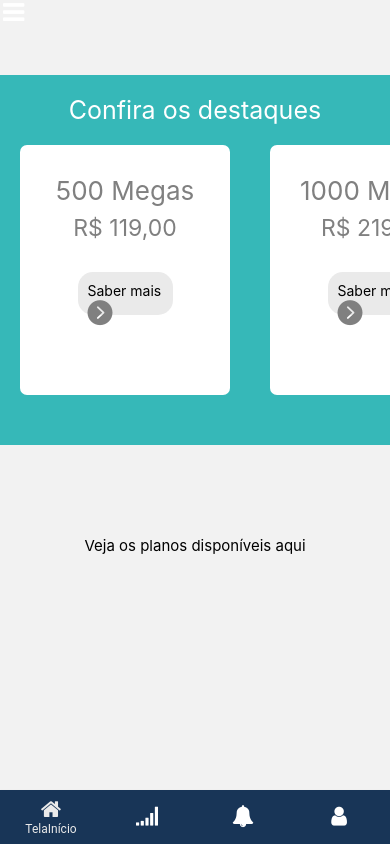
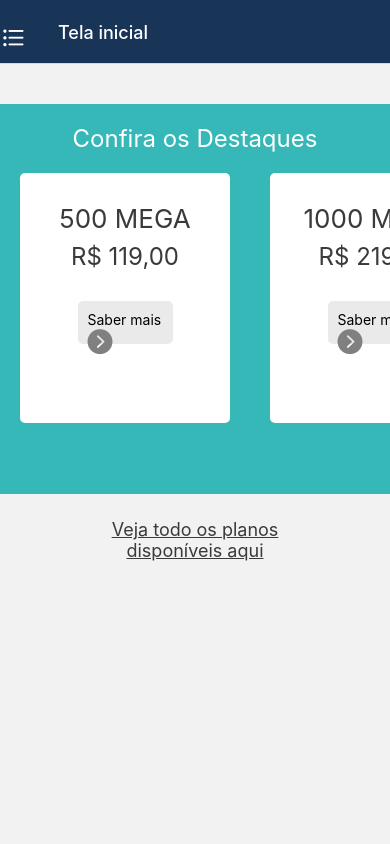
Before and after one commit to BarbaraAlessandraMaas/Entra21-ProjetoTCC, a React Native app in the folder client/: screen / in a window 390 px wide. Built offline with nearby package versions, Linux system fonts and the light colour scheme.

Commit message:
Início Minha Conta Screen

```diff
--- a/client/App.js
+++ b/client/App.js
@@ -1,12 +1,12 @@
 import React from 'react';
 import { NavigationContainer } from '@react-navigation/native';
-import  { StackNavigation }  from './routes/StackNavigation';
-import { TabNavigation } from './routes/TabNavigation';
+import { StackNavigation } from './routes/StackNavigation';
 
 export default function App() {
   return (
     <NavigationContainer>
-      <TabNavigation/>
+      <StackNavigation>
+      </StackNavigation>
     </NavigationContainer>
   );
 }
--- a/client/components/ButtonOptions.js
+++ /dev/null
@@ -1,22 +0,0 @@
-import React from "react";
-import { Text, View, StyleSheet, TouchableOpacity} from "react-native";
-import { FontAwesome } from '@expo/vector-icons';
-import { AbrirOptions } from "./Drawer";
-
-export function ButtonOptions() {
-    return (
-    <TouchableOpacity onPress={AbrirOptions} style={styles.options}
-        >
-        <View>
-            <FontAwesome name="bars" size={25} color={'white'}/>
-        </View>
-    </TouchableOpacity>
-    )
-};
-
-const styles = StyleSheet.create({
-    options:{
-        marginLeft: 3,
-        marginRight: 10
-    }
-});
--- /dev/null
+++ b/client/components/OptionsBar.js
@@ -0,0 +1,51 @@
+import React, { useReducer } from "react";
+import { Text, View, StyleSheet, TouchableOpacity, StatusBar } from "react-native";
+import { createDrawerNavigator } from '@react-navigation/drawer';
+import { NavigationContainer } from '@react-navigation/native';
+
+import { AntDesign } from '@expo/vector-icons';
+
+export function OptionsBar(props) {
+    return (
+        <View style={styles.container}>
+            <StatusBar barStyle="white" backgroundColor="#183557" />
+            <View style={styles.status}>
+                <TouchableOpacity style={styles.bars}>
+                    <AntDesign name="bars" size={27} color="white" />
+                </TouchableOpacity>
+                <View>
+                    <Text style={styles.textNome}>{props.nome}</Text>
+                    <Text style={styles.textEmail}>{props.dados}</Text>
+                </View>
+            </View>
+        </View>
+    );
+}
+
+const styles = StyleSheet.create({
+    status: {
+        backgroundColor: "#183557",
+        borderBottomRightRadius: 20,
+        flexDirection: "row",
+        alignItems: "center",
+        paddingTop: 10
+    },
+    bars: {
+     marginRight: 15
+    },
+    textNome: {
+        lineHeight: 25,
+        marginTop: 15,
+        fontSize: 18,
+        color: "white"
+    },
+    textEmail: {
+        lineHeight: 25,
+        marginBottom: 20,
+        fontSize: 14,
+        color: "white"
+    },
+    container: {
+
+    }
+});
--- /dev/null
+++ b/client/routes/DrawerNavigation.js
@@ -0,0 +1,19 @@
+import * as React from 'react';
+import { createDrawerNavigator } from '@react-navigation/drawer';
+import  { TelaInicio } from '../screens/TelaInicio';
+import  { MeusPlanos }  from '../screens/MeusPlanos';
+import  { Notificacoes } from '../screens/Notificacoes';
+import  { MinhaConta } from '../screens/MinhaConta';
+
+const Drawer = createDrawerNavigator()
+
+export default function TelaInicioDrawer() {
+    return (
+        <Drawer.Navigator initialRouteName="Home">
+          <Drawer.Screen name="Tela Inicial" component={TelaInicio} />
+          <Drawer.Screen name="Meus Planos" component={MeusPlanos} />
+          <Drawer.Screen name="Notificações" component={Notificacoes} />
+          <Drawer.Screen name="Minha Conta" component={MinhaConta} />
+        </Drawer.Navigator>
+    );
+  }
--- a/client/routes/StackNavigation.js
+++ b/client/routes/StackNavigation.js
@@ -1,17 +1,22 @@
 import React from "react";
 import { createNativeStackNavigator } from "@react-navigation/native-stack";
+import { createDrawerNavigator } from '@react-navigation/drawer';
 import  { TelaInicio } from '../screens/TelaInicio';
 import  { MeusPlanos }  from '../screens/MeusPlanos';
 import  { Notificacoes } from '../screens/Notificacoes';
 import  { MinhaConta } from '../screens/MinhaConta';
-import  { ButtonOptions } from '../components/ButtonOptions';
+import  { OptionsBar } from '../components/OptionsBar';
+import { TabNavigation } from './DrawerNavigation';
+import { DrawerNavigation } from './DrawerNavigation';
 
 const Stack = createNativeStackNavigator();
+
 
 export function StackNavigation() {
   return (
     <Stack.Navigator initialRouteName='TelaInicio'>
-      <Stack.Screen name="TelaInicio" component={TelaInicio} options={{
+      <Stack.Screen name="TelaInicioDrawer" component={TelaInicio}
+            options={{
              title: 'Tela inicial',
              headerTitleStyle: {
                color:'white',
@@ -20,7 +25,7 @@ export function StackNavigation() {
               backgroundColor: '#183557',
              },
              headerLeft: () => (
-               <ButtonOptions/>
+               <OptionsBar/>
              ),
            }}
          />
@@ -33,7 +38,7 @@ export function StackNavigation() {
               backgroundColor: '#183557',
              },
              headerLeft: () => (
-               <ButtonOptions/>
+               <OptionsBar/>
              ),
            }}
          />
@@ -46,7 +51,7 @@ export function StackNavigation() {
               backgroundColor: '#183557',
              },
              headerLeft: () => (
-               <ButtonOptions/>
+               <OptionsBar/>
              ),
            }}
          />
@@ -59,10 +64,23 @@ export function StackNavigation() {
               backgroundColor: '#183557',
              },
              headerLeft: () => (
-               <ButtonOptions/>
+               <OptionsBar/>
              ),
            }}
          />
     </Stack.Navigator>
+
+
+
   );
 }
+
+const Drawer = createDrawerNavigator()
+
+export default function TelaInicioDrawer() {
+    return (
+        <Drawer.Navigator>
+          <Drawer.Screen name="Tela Inicial" component={TelaInicio} />
+        </Drawer.Navigator>
+    );
+  }
--- a/client/routes/TabNavigation.js
+++ b/client/routes/TabNavigation.js
@@ -5,6 +5,7 @@ import  { MeusPlanos }  from '../screens/MeusPlanos';
 import  { Notificacoes } from '../screens/Notificacoes';
 import  { MinhaConta } from '../screens/MinhaConta';
 import { FontAwesome } from '@expo/vector-icons';
+
 
 const Tab = createMaterialBottomTabNavigator();
 
@@ -20,7 +21,7 @@ export function TabNavigation() {
                     let iconName;
 
                     switch (route.name) {
-                        case "TelaInício":
+                        case "Tela Início":
                             iconName = focused ? "home" : "home" ;
                             break;
                         case "Meus Planos":
@@ -39,10 +40,11 @@ export function TabNavigation() {
                 }
             })}
         >
-            <Tab.Screen name="TelaInício" component={TelaInicio} />
+            <Tab.Screen name="Tela Início" component={TelaInicio} />
             <Tab.Screen name="Meus Planos" component={MeusPlanos} />
             <Tab.Screen name="Notificações" component={Notificacoes} />
             <Tab.Screen name="Minha Conta" component={MinhaConta} />
+
         </Tab.Navigator>
     );
 }
--- a/client/screens/MeusPlanos.js
+++ b/client/screens/MeusPlanos.js
@@ -1,7 +1,7 @@
 import React from 'react';
 import { StyleSheet, Text, View } from 'react-native';
 
-export function MeusPlanos() {
+export function MeusPlanos({ navigation }) {
     return (
         <View>
             <Text>Meus Planos</Text>
--- a/client/screens/MinhaConta.js
+++ b/client/screens/MinhaConta.js
@@ -1,10 +1,41 @@
-import React from 'react';
+import React, { useReducer } from 'react';
 import { StyleSheet, Text, View} from 'react-native';
+import { OptionsBar } from '../components/OptionsBar';
+import { user } from '../screens/TelaInicio';
+import { EvilIcons } from '@expo/vector-icons';
 
-export function MinhaConta( navigation ) {
+
+
+export function MinhaConta({ navigation }) {
     return (
         <View>
-            <Text>Minha Conta</Text>
+            <OptionsBar nome={user.name} dados={user.email} />
+            <View style={styles.container}>
+                <View style={styles.icon}>
+                    <EvilIcons name="user" size={100} color="white" />
+                </View>
+                <View>
+                    <Text style={styles.text}>Sua Conta</Text>
+                </View>
+            </View>
         </View>
+
     );
 }
+
+
+const styles = StyleSheet.create({
+    container:{
+        display: "flex",
+        flexDirection: "row",
+        alignItems: "center",
+        margin: 20,
+        marginLeft: 40
+    },
+    icon: {
+        backgroundColor: "#36B8B8",
+        borderRadius: 10000,
+        paddingTop:10,
+        paddingBottom: 10
+    }
+})
--- a/client/screens/TelaInicio.js
+++ b/client/screens/TelaInicio.js
@@ -1,20 +1,21 @@
 import React from 'react';
-import { StyleSheet, Text, View, StatusBar, FlatList, TouchableOpacity,  } from 'react-native';
+import { StyleSheet, Text, View, FlatList, TouchableOpacity,  } from 'react-native';
 import { AntDesign } from '@expo/vector-icons';
-import { Options } from '../components/Drawer';
-import { ButtonOptions } from '../components/ButtonOptions';
+import { OptionsBar } from '../components/OptionsBar';
 
-const user = {
-    name: 'Rogerinho'
+export const user = {
+    name: 'Rogerinho',
+    email: 'ondequevolta@gmail.com'
 }
+
 const planos = [
-    { id: 1, title: '500 Megas' , valor: 'R$ 119,00' },
-    { id: 2, title: '1000 Megas' , valor: 'R$ 219,00' },
-    { id: 3, title: '2000 Megas' , valor: 'R$ 319,00' },
-    { id: 4, title: '1500 Megas' , valor: 'R$ 619,00' },
-    { id: 5, title: '100 Megas' , valor: 'R$ 50,00' },
-    { id: 6, title: '500 Megas' , valor: 'R$ 119,00' },
-    { id: 7, title: '500 Megas' , valor: 'R$ 119,00' }
+    { id: 1, title: '500 MEGA' , vl_plano: 'R$ 119,00' },
+    { id: 2, title: '1000 MEGA' , vl_plano: 'R$ 219,00' },
+    { id: 3, title: '2000 MEGA' , vl_plano: 'R$ 319,00' },
+    { id: 4, title: '1500 MEGA' , vl_plano: 'R$ 619,00' },
+    { id: 5, title: '100 MEGA' , vl_plano: 'R$ 50,00' },
+    { id: 6, title: '500 MEGA' , vl_plano: 'R$ 119,00' },
+    { id: 7, title: '500 MEGA' , vl_plano: 'R$ 119,00' }
 ]
 
 
@@ -22,7 +23,7 @@ const mostrarPlanos = ({ item }) => {
     return (
     <View style={styles.cards}>
         <Text style={styles.tituloCards}>{item.title}</Text>
-        <Text style={styles.valorCards}>{item.valor}</Text>
+        <Text style={styles.valorCards}>{item.vl_plano}</Text>
         <TouchableOpacity style={styles.botao}>
             <Text style={styles.butaotext}>Saber mais</Text>
             <AntDesign name="rightcircle" size={25} color={'grey'}/>
@@ -33,31 +34,25 @@ const mostrarPlanos = ({ item }) => {
 export function TelaInicio({ navigation }) {
     return (
         <View>
-            <View style={styles.cabecalho}>
-                <StatusBar
-                    animated={true}
-                    backgroundColor='#183557'
-                />
-                <ButtonOptions/>
-            </View>
             <View style={styles.containerDestaques}>
-                <Text style={styles.titulo}>Confira os destaques</Text>
+                <Text style={styles.titulo}>Confira os Destaques</Text>
                 <FlatList
                 data={planos}
                 renderItem={mostrarPlanos}
-                keyExtractor={(item) => ""+item.id}
+                keyExtractor={(item) => "" + item.id}
                 horizontal
                 style={styles.lista}
                 />
             </View>
-            <View style={styles.containerAllPlans }>
+            <View style={styles.containerAllPlans}>
                 <TouchableOpacity
                 onPress={() => {
-                    navigation.navigate("Planos")
+                    navigation.navigate("Meus Planos")
                 }}
                 style={styles.link}
                 >
-                <Text style={styles.botaoText}>Veja os planos disponíveis aqui</Text>
+                <Text style={styles.botaoText}>Veja todo os planos</Text>
+                <Text style={styles.botaoText}>disponíveis aqui</Text>
             </TouchableOpacity>
             </View>
         </View>
@@ -87,8 +82,8 @@ const styles = StyleSheet.create({
     containerDestaques: {
         backgroundColor:'#36B8B8',
         width:'auto',
-        height: 370,
-        marginTop: 50,
+        height: 390,
+        marginTop: 40,
         paddingTop: 20,
         justifyContent: 'center'
     },
@@ -97,45 +92,50 @@ const styles = StyleSheet.create({
         width: 210,
         backgroundColor: 'white',
         alignItems: 'center',
-        borderRadius: 7,
+        borderRadius: 5,
         padding: 30,
         height: 250
     },
     titulo:{
-        fontSize: 25,
-        textAlign: 'center',
-        color: 'white'
+        fontSize: 24,
+        textAlign: "center",
+        color: "white"
     },
     tituloCards: {
         fontSize: 26,
-        color: 'grey',
+        color: "#3a3a3a",
         marginBottom: 8,
     },
     valorCards: {
-        fontSize: 23,
-        color: 'grey',
+        fontSize: 24,
+        color: "#3a3a3a"
     },
     botao: {
         marginTop: 30,
-        backgroundColor: '#EAEAEA',
+        backgroundColor: "#EAEAEA",
         height: 43,
         width: 95,
         padding: 10,
-        borderRadius: 15,
+        borderRadius: 5,
         textAlign: 'center',
     },
     botaoText:{
-        fontSize: 15,
+        fontSize: 18,
+        color: "#3a3a3a",
+        textDecorationLine: "underline"
     },
     containerAllPlans:{
+        display: 'flex',
+        justifyContent: "center",
+        alignItems: "center",
+    },
+    linkText:{
+        fontSize: 17
+    },
+    link:{
         textAlign: 'center',
         justifyContent: "center",
-        alignItems: 'center',
-        height: 200
-    },
-
-    linkText:{
-        textAlign:'center',
-        fontSize: 17
+        marginTop: 25,
+        alignItems: "center"
     }
 })
```
Also changed, not shown: client/package.json (+5 -2 lines), 1 other file (tests, documents, lock files or other folders).
